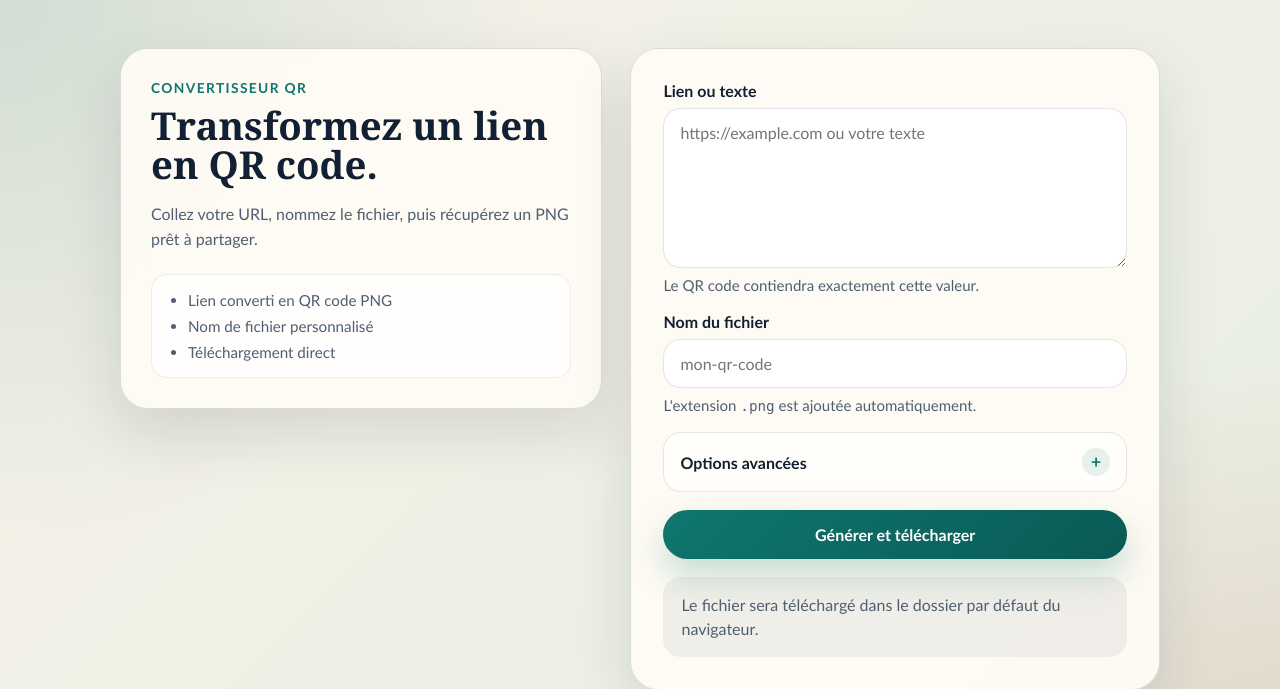
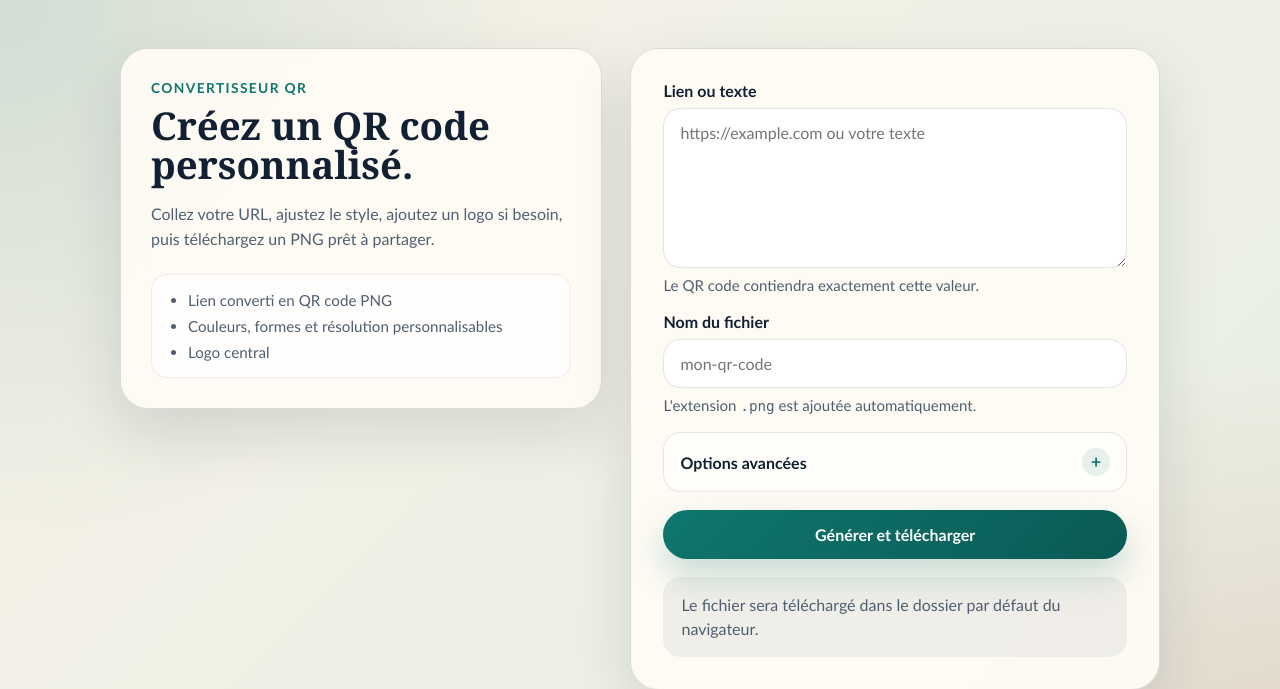
Before and after one commit to Gob-coder-dev/CodeQR-WebApp, a Flask app: page / in a window 1280 px wide. Shown: the top 689 px of the page. Run offline with Flask 3, Linux system fonts and the light colour scheme.

Commit message:
desciption modified

```diff
--- a/templates/index.html
+++ b/templates/index.html
@@ -6,7 +6,7 @@
     <title>Convertisseur de lien en QR code</title>
     <meta
       name="description"
-      content="Transformez un lien en QR code PNG et t&eacute;l&eacute;chargez-le directement depuis votre navigateur."
+      content="Cr&eacute;ez un QR code PNG personnalis&eacute; avec couleurs, formes, logo central et qualit&eacute; de r&eacute;solution au choix."
     >
     <link rel="stylesheet" href="{{ url_for('static', filename='style.css') }}">
   </head>
@@ -14,15 +14,15 @@
     <main class="layout">
       <section class="hero">
         <p class="eyebrow">Convertisseur QR</p>
-        <h1>Transformez un lien en QR code.</h1>
+        <h1>Cr&eacute;ez un QR code personnalis&eacute;.</h1>
         <p class="lede">
-          Collez votre URL, nommez le fichier, puis r&eacute;cup&eacute;rez un PNG pr&ecirc;t &agrave; partager.
+          Collez votre URL, ajustez le style, ajoutez un logo si besoin, puis t&eacute;l&eacute;chargez un PNG pr&ecirc;t &agrave; partager.
         </p>
         <div class="hero-card" aria-label="Fonctionnalit&eacute;s principales">
           <ul class="feature-list">
             <li>Lien converti en QR code PNG</li>
-            <li>Nom de fichier personnalis&eacute;</li>
-            <li>T&eacute;l&eacute;chargement direct</li>
+            <li>Couleurs, formes et r&eacute;solution personnalisables</li>
+            <li>Logo central</li>
           </ul>
         </div>
       </section>
```
Also changed, not shown: tests/test_app.py (+2 -0 lines).
